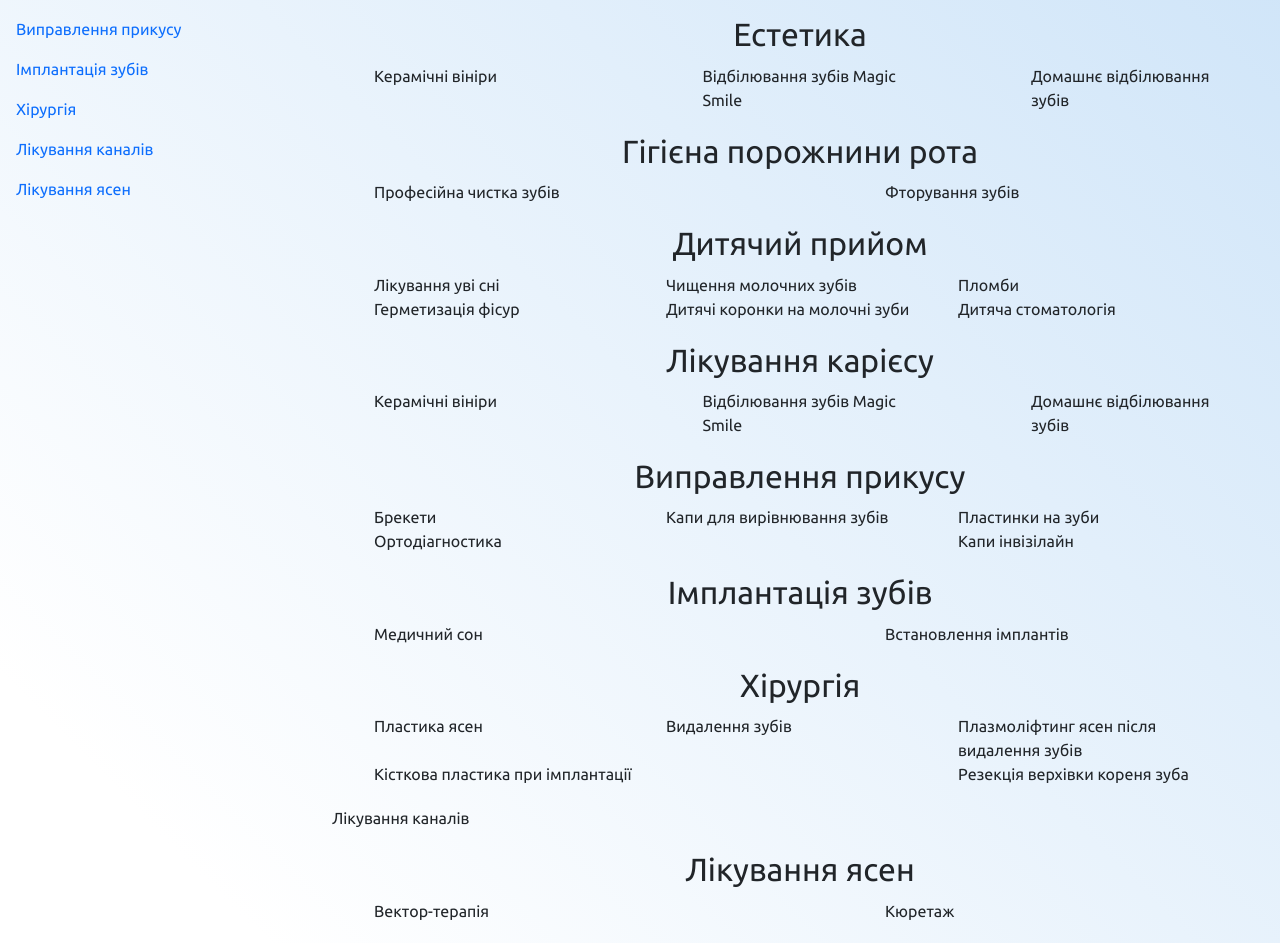
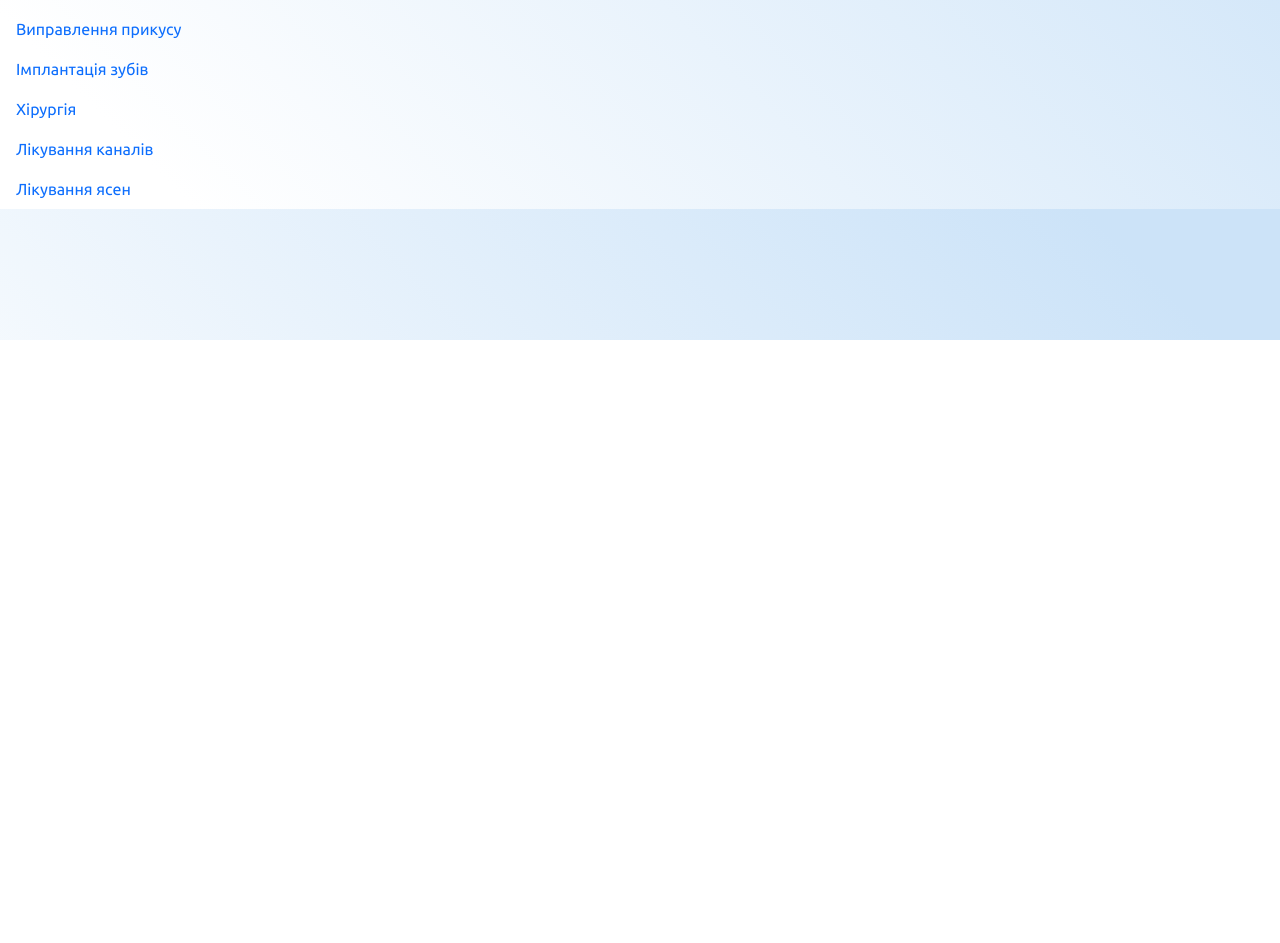
Before and after one commit to ladynskaya95/Dental_clinic_React-Bootstrap, a React (Create React App) app: page /services in a window 1280 px wide. Shown: the part 460-1403 px from the top of the page. After the commit the page ends 800 px from the top, so only its background shows below. Built offline with nearby package versions, Linux system fonts and the light colour scheme; some icons are missing.

Commit message:
nested routes

```diff
--- a/src/App.js
+++ b/src/App.js
@@ -12,6 +12,15 @@ import Contacts from './pages/Contacts';
 import Store from './pages/Store';
 import Callback from "./components/Callback";
 import FirstAppointment from "./pages/services/FirstAppointment";
+import Aesthetics from "./pages/services/Aesthetics";
+import OralHygiene from "./pages/services/OralHygiene";
+import Children from "./pages/services/Children";
+import ToothDecay from "./pages/services/ToothDecay";
+import Occlusion from "./pages/services/Occlusion";
+import Implantation from "./pages/services/Implantation";
+import Surgery from "./pages/services/Surgery";
+import Endodontics from "./pages/services/Endodontics";
+import Perio from "./pages/services/Perio";
 
 import AppContext from "./AppContext";
 
@@ -24,18 +33,20 @@ function App() {
         <Header />
         <Callback />
         <Routes>
-          <Route path="" element={<Home />} />
+          <Route path="/" element={<Home />} />
           <Route path="/about" element={<About />} />
 
-          <Route path="/services/">
-            <Route
-              path="/services/"
-              element={<AllServices />}
-            />
-            <Route
-              path="/services/first_appointment"
-              element={<FirstAppointment />}
-            />
+          <Route path="/services/*" element={<AllServices />}>
+            <Route path="first_appointment" element={<FirstAppointment />} />
+            <Route path="aesthetics" element={<Aesthetics />} />
+            <Route path="oralHygiene" element={<OralHygiene />} />
+            <Route path="children" element={<Children />} />
+            <Route path="toothDecay" element={<ToothDecay />} />
+            <Route path="occlusion" element={<Occlusion />} />
+            <Route path="implantation" element={<Implantation />} />
+            <Route path="surgery" element={<Surgery />} />
+            <Route path="endodontics" element={<Endodontics />} />
+            <Route path="perio" element={<Perio />} />
           </Route>
           <Route path="/contacts" element={<Contacts />} />
           <Route path="/store" element={<Store />} />
--- a/src/pages/services/AllServices.jsx
+++ b/src/pages/services/AllServices.jsx
@@ -1,31 +1,8 @@
 import React from 'react'
-import { Routes, Route, NavLink } from "react-router-dom";
+import { Outlet, NavLink } from "react-router-dom";
 import Nav from "react-bootstrap/Nav";
 
-import FirstAppointment from "./FirstAppointment";
-import Aesthetics from "./Aesthetics";
-import OralHygiene from "./OralHygiene";
-import Children from "./Children";
-import ToothDecay from "./ToothDecay";
-import Occlusion from "./Occlusion";
-import Implantation from "./Implantation";
-import Surgery from "./Surgery";
-import Endodontics from "./Endodontics";
-import Perio from "./Perio";
-
 const AllServices = () => {
-const categories = [
-  { component: <FirstAppointment /> },
-  { component: <Aesthetics /> },
-  { component: <OralHygiene /> },
-  { component: <Children /> },
-  { component: <ToothDecay /> },
-  { component: <Occlusion /> },
-  { component: <Implantation /> },
-  { component: <Surgery /> },
-  { component: <Endodontics /> },
-  { component: <Perio /> },
-];
 
   return (
     <div className="all_services">
@@ -43,35 +20,40 @@ const categories = [
         </Nav.Item>
       </Nav>
       <div className="content row">
-        <Nav
-          defaultActiveKey="/services/first_appointment"
-          className="all_services_nav flex-column col-3"
-        >
+        <Nav className="all_services_nav flex-column col-3">
           <Nav.Link as={NavLink} to="/services/first_appointment">
             Перший прийом
           </Nav.Link>
-          <Nav.Link eventKey="link-1">Естетика</Nav.Link>
-          <Nav.Link eventKey="link-2">Гігієна порожнини рота</Nav.Link>
-          <Nav.Link eventKey="link-3">Дитячий прийом</Nav.Link>
-          <Nav.Link eventKey="link-4">Лікування карієсу</Nav.Link>
-          <Nav.Link eventKey="link-5">Виправлення прикусу</Nav.Link>
-          <Nav.Link eventKey="link-6">Імплантація зубів</Nav.Link>
-          <Nav.Link eventKey="link-7">Хірургія</Nav.Link>
-          <Nav.Link eventKey="link-8">Лікування каналів</Nav.Link>
-          <Nav.Link eventKey="link-9">Лікування ясен</Nav.Link>
+          <Nav.Link as={NavLink} to="/services/aesthetics">
+            Естетика
+          </Nav.Link>
+          <Nav.Link as={NavLink} to="/services/oralHygiene">
+            Гігієна порожнини рота
+          </Nav.Link>
+          <Nav.Link as={NavLink} to="/services/children">
+            Дитячий прийом
+          </Nav.Link>
+          <Nav.Link as={NavLink} to="/services/toothDecay">
+            Лікування карієсу
+          </Nav.Link>
+          <Nav.Link as={NavLink} to="/services/occlusion">
+            Виправлення прикусу
+          </Nav.Link>
+          <Nav.Link as={NavLink} to="/services/implantation">
+            Імплантація зубів
+          </Nav.Link>
+          <Nav.Link as={NavLink} to="/services/surgery">
+            Хірургія
+          </Nav.Link>
+          <Nav.Link as={NavLink} to="/services/endodontics">
+            Лікування каналів
+          </Nav.Link>
+          <Nav.Link as={NavLink} to="/services/perio">
+            Лікування ясен
+          </Nav.Link>
         </Nav>
         <div className="all_services_content col-9">
-          <FirstAppointment />
-
-          <Aesthetics />
-          <OralHygiene />
-          <Children />
-          <ToothDecay />
-          <Occlusion />
-          <Implantation />
-          <Surgery />
-          <Endodontics />
-          <Perio />
+          <Outlet />
         </div>
       </div>
     </div>
--- a/src/pages/services/Endodontics.jsx
+++ b/src/pages/services/Endodontics.jsx
@@ -2,8 +2,10 @@ import React from 'react'
 
 const Endodontics = () => {
   return (
-    <div>Лікування каналів</div>
-  )
+    <div className="services_endo">
+      <h2>Лікування каналів</h2>
+    </div>
+  );
 }
 
 export default Endodontics
--- a/src/scss/components/_services.scss
+++ b/src/scss/components/_services.scss
@@ -138,4 +138,10 @@
             margin: 10px;
         }
     }
+    &-endo{
+         margin: 20px;
+        h2{
+            text-align: center;
+        }
+    }
 }
```
